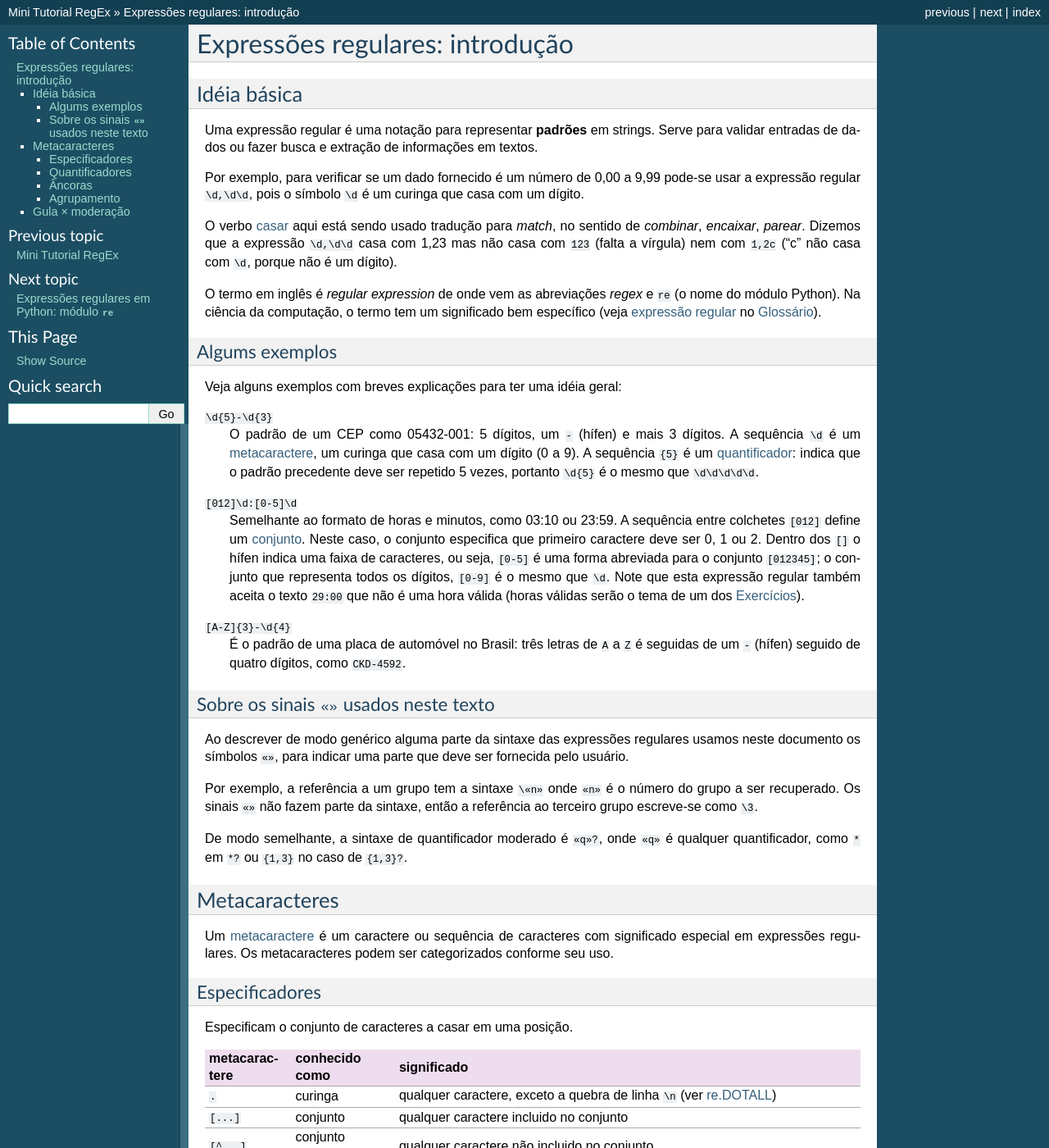
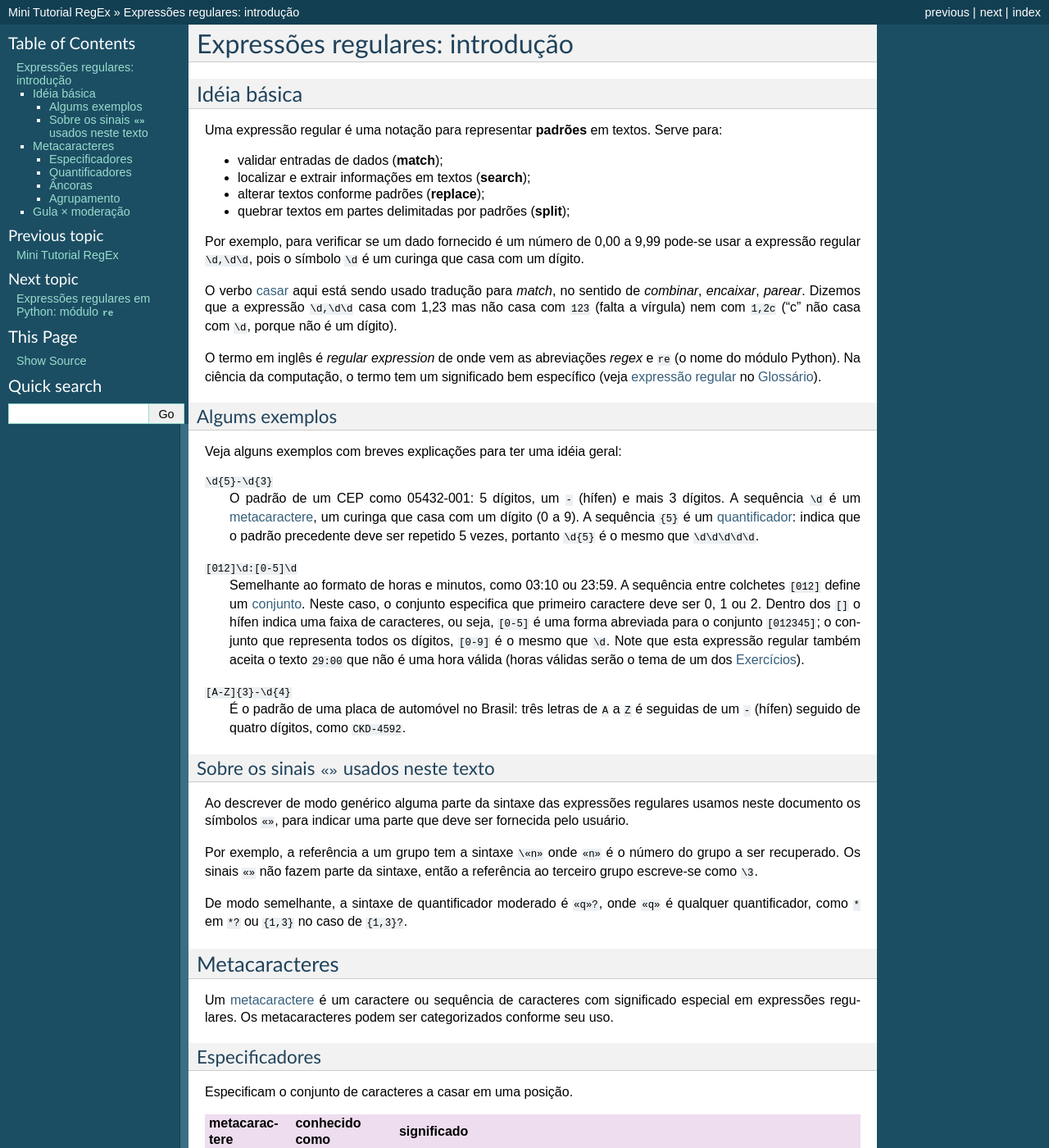
Before and after one commit to oturing/regex, a Sphinx documentation site: the page built from doc/introducao.rst, in a window 1280 px wide and 1400 px high. Shown: the whole window at 82% size. Built offline with Sphinx 7.4.7, drawn with Linux system fonts in a browser that asks for light colours.

Commit message:
pequenos ajustes após a primeira aula

```diff
--- a/doc/introducao.rst
+++ b/doc/introducao.rst
@@ -5,9 +5,13 @@ Expressões regulares: introdução
 Idéia básica
 ============
 
-Uma expressão regular é uma notação para representar **padrões** em strings.
-Serve para validar entradas de dados ou fazer busca e extração de informações
-em textos.
+Uma expressão regular é uma notação para representar **padrões** em textos.
+Serve para:
+
+- validar entradas de dados (**match**);
+- localizar e extrair informações em textos (**search**);
+- alterar textos conforme padrões (**replace**);
+- quebrar textos em partes delimitadas por padrões (**split**);
 
 Por exemplo, para verificar se um dado fornecido é um número de 0,00 a 9,99
 pode-se usar a expressão regular ``\d,\d\d``, pois o símbolo ``\d`` é um
@@ -84,8 +88,8 @@ metacaractere conhecido como       significado
 ============= ==================== ===========================================
 ``.``         curinga              qualquer caractere, exceto a quebra de
                                    linha ``\n`` (ver :ref:`flag_dotall`)
-``[...]``     conjunto             qualquer caractere incluido no conjunto
-``[^...]``    conjunto negado      qualquer caractere não incluido no conjunto
+``[ ]``       conjunto             qualquer caractere incluido no conjunto
+``[^  ]``     conjunto negado      qualquer caractere não incluido no conjunto
 ``\d``        dígito               o mesmo que ``[0-9]``
 ``\D``        não-digíto           o mesmo que ``[^0-9]``
 ``\s``        branco               espaço, quebra de linha, tabs etc.;
--- a/doc/referencias.rst
+++ b/doc/referencias.rst
@@ -82,3 +82,7 @@ Software
    :scale: 30 %
 
    RegexBuddy (Windows, $39.95)
+
+Kodos Python RegEx Debugger
+
+Google SpreadSheet
```
Also changed, not shown: other parts of doc/introducao.rst (+5 -5 lines), doc/exercicios.rst (+6 -3 lines), doc/python_re.rst (+11 -2 lines), 1 other file.
